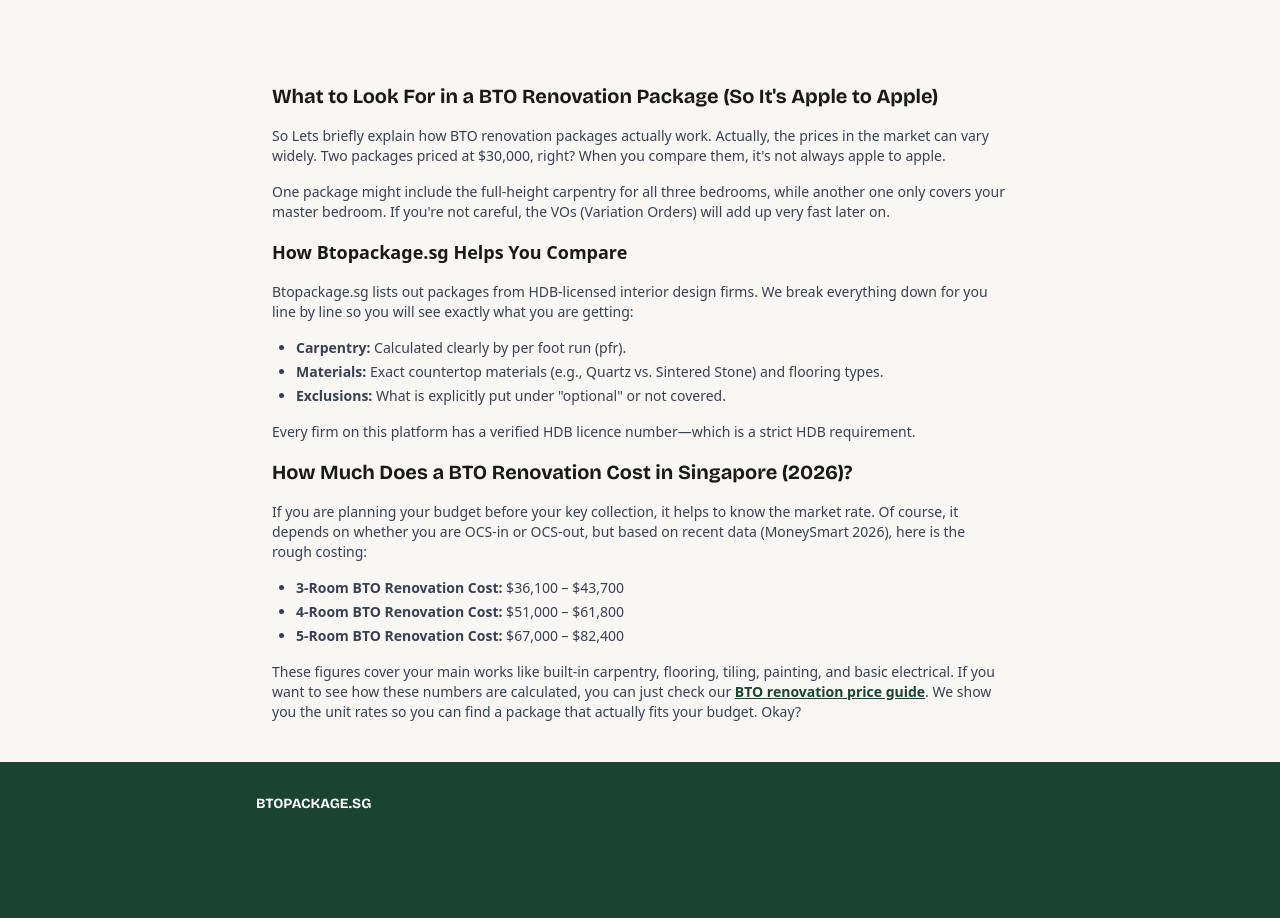
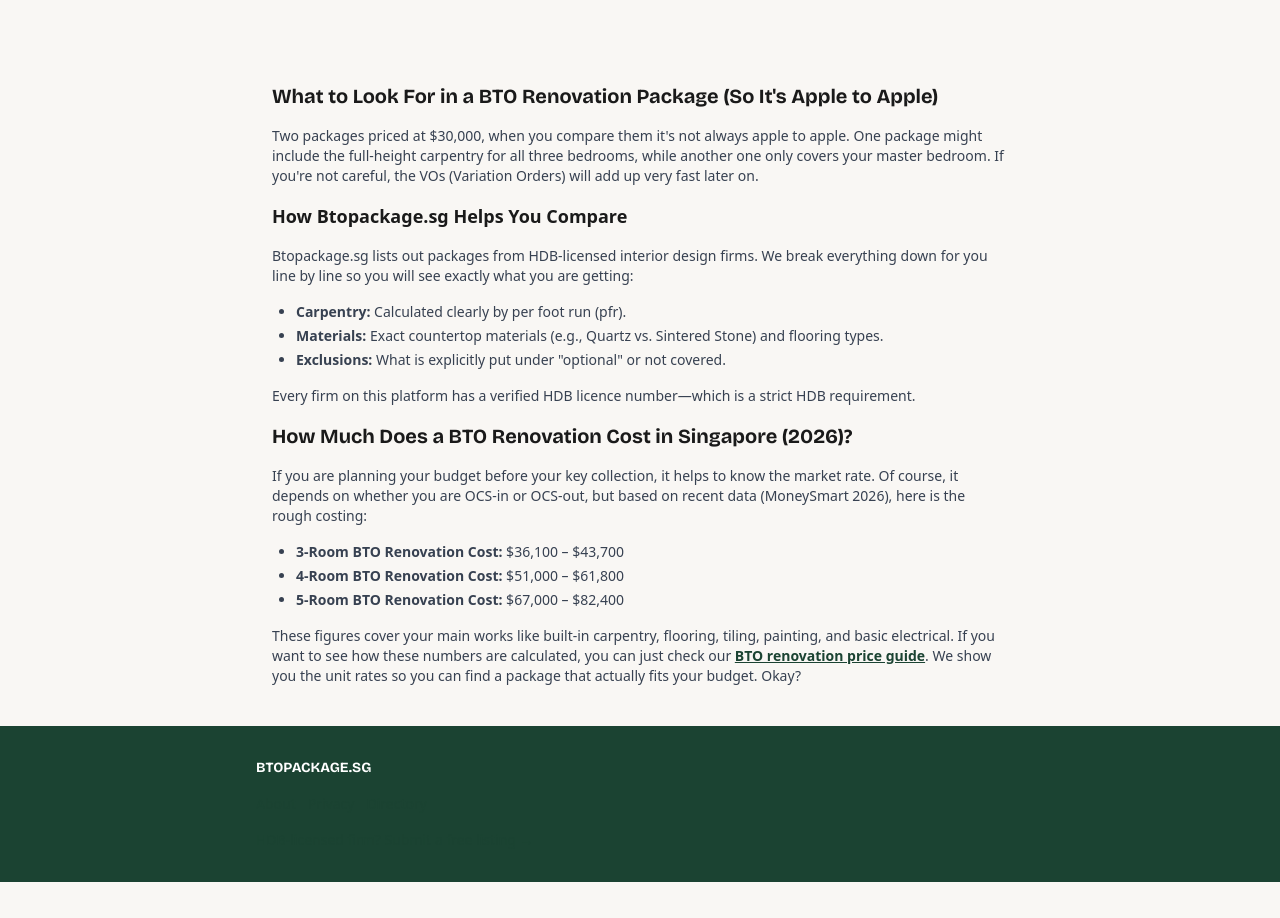
Before and after one commit to chylerbot-beep/btopackage, a Next.js app: page / in a window 1280 px wide. Shown: the part 940-1858 px from the top of the page. After the commit the page ends 1822 px from the top, so only its background shows below. Built offline with nearby package versions, Linux system fonts and the light colour scheme; no server answers; the database is empty.

Commit message:
Clarify BTO renovation package comparison
Rephrase explanation of BTO renovation packages for clarity.

```diff
--- a/app/page.tsx
+++ b/app/page.tsx
@@ -149,12 +149,8 @@ export default async function Home() {
           What to Look For in a BTO Renovation Package (So It&apos;s Apple to Apple)
         </h3>
         <p>
-          So Lets briefly explain how BTO renovation packages actually work. Actually, the prices in the market can vary widely. Two
-          packages priced at $30,000, right? When you compare them, it&apos;s not always apple to
-          apple.
-        </p>
-        <p>
-          One package might include the full-height carpentry for all three bedrooms, while
+          Two packages priced at $30,000, when you compare them it&apos;s not always apple to
+          apple. One package might include the full-height carpentry for all three bedrooms, while
           another one only covers your master bedroom. If you&apos;re not careful, the
           VOs (Variation Orders) will add up very fast later on.
         </p>
```
